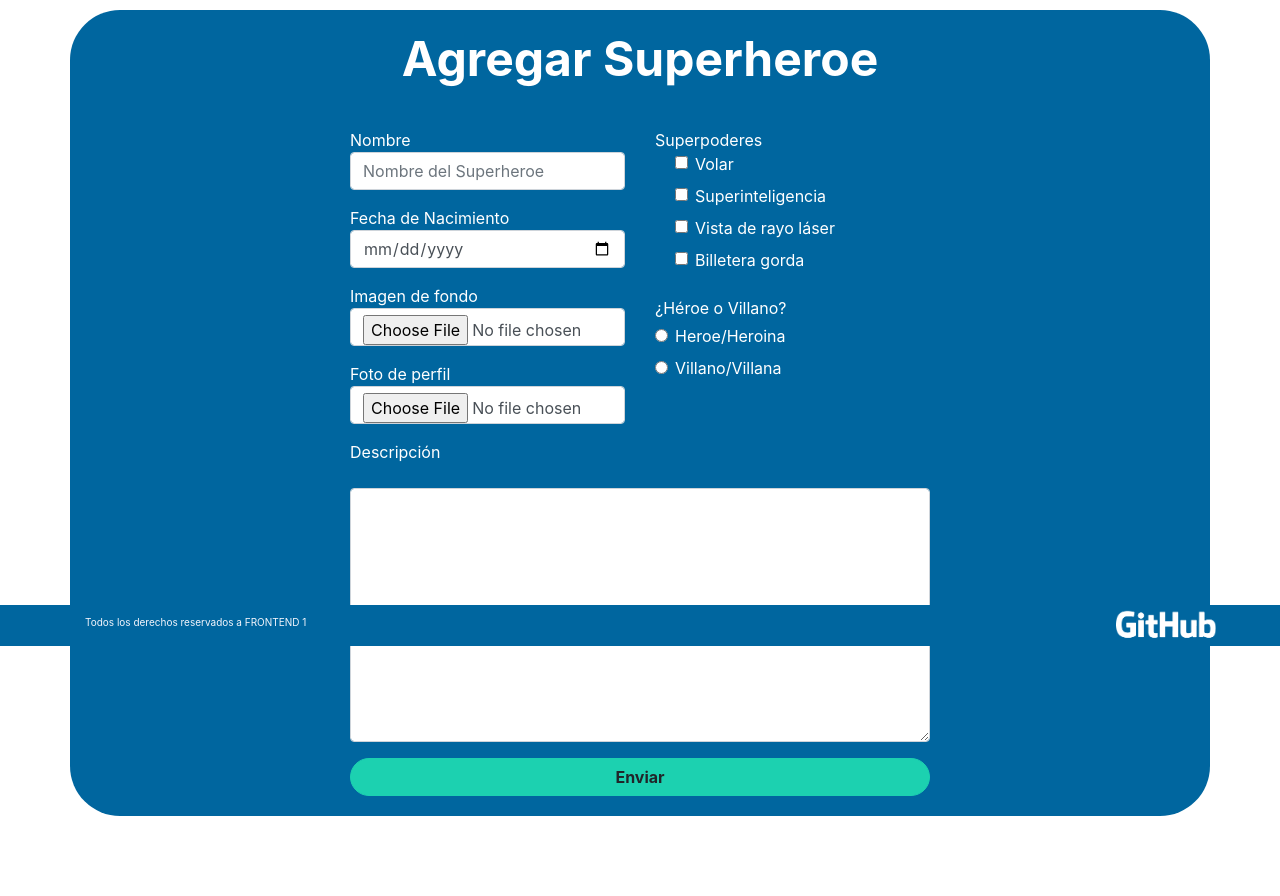
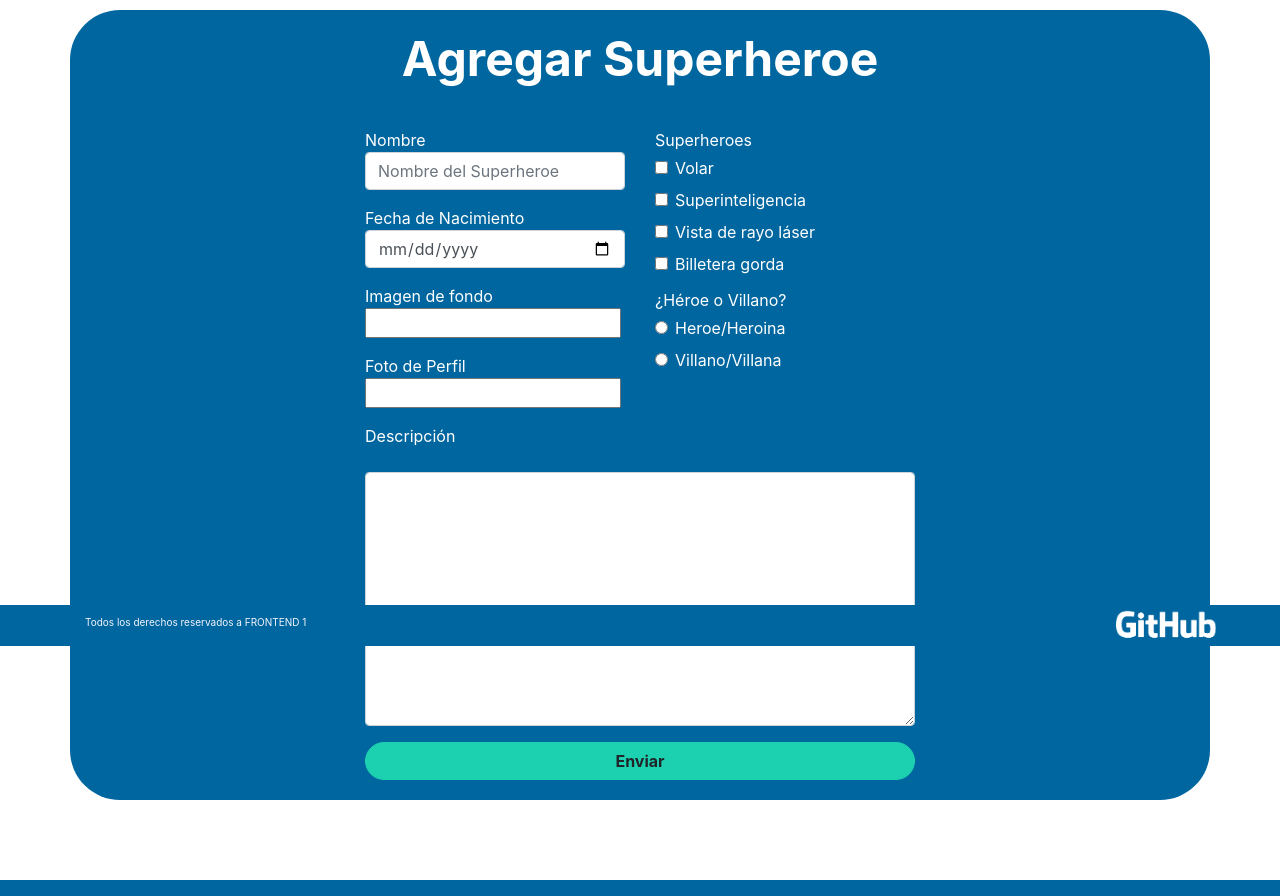
Before and after one commit to zoesobol/superheroes, a Django app: page /agregar_superheroe/ in a window 1280 px wide. Shown: the part 154-1050 px from the top of the page. Run offline with Django 3.2, Linux system fonts and the light colour scheme; parts of the project's set-up code (start-up, migrations or seed data) failed here and were passed over; some libraries are stand-ins or nearby versions.

Commit message:
second commit hope this works

```diff
--- a/main/forms.py
+++ b/main/forms.py
@@ -5,6 +5,7 @@
 from bootstrap_datepicker_plus import DatePickerInput
 from django.forms.widgets import DateInput
 from ckeditor.fields import RichTextField
+from s3upload.widgets import S3UploadWidget
 
 class FormularioRegistro(UserCreationForm):
     email = forms.EmailField(widget=forms.EmailInput(attrs={'class': 'login-form form-control', 'placeholder': 'Email'}))
@@ -39,17 +40,28 @@
 
 
 
+superpower_choices = (
+    ('Volar', 'Volar'),
+    ('Superinteligencia', 'Superinteligencia'),
+    ('Vista de rayo láser', 'Vista de rayo láser'),
+    ('Billetera gorda', 'Billetera gorda'),
+)
+
+
 class SuperheroeForm(forms.ModelForm):
+
+
+
     name = forms.CharField(label="Nombre", widget=forms.TextInput(attrs={'class': 'form-control', 'placeholder': 'Nombre del Superheroe'}))
-    header_image = forms.ImageField(label="Imagen de fondo", widget=forms.FileInput(attrs={'class': 'form-control'}))
-    profile_image = forms.ImageField(label="Foto de perfil", widget=forms.FileInput(attrs={'class': 'form-control'}))
+    header_image = forms.URLField(label="Imagen de fondo", widget=S3UploadWidget(dest='example_destination'))
+    profile_image = forms.URLField(label="Foto de Perfil", widget=S3UploadWidget(dest='example_destination'))
+    superpower = forms.MultipleChoiceField(required=False, choices=superpower_choices, label='Superheroes', widget=forms.CheckboxSelectMultiple(attrs={'class': 'form-check-input', 'type':'checkbox'}))
 
     class Meta:
         model = models.Superheroe
         fields= '__all__'
         widgets = {
-            'superpower': forms.CheckboxSelectMultiple(attrs={'empty_label':'None',' class': 'form-check-input', 'type':'checkbox'}),
-            'heroe_villano': forms.RadioSelect(attrs={'empty_label':'None','class': 'form-check-input', 'type':'radio'}),
+            'heroe_villano': forms.RadioSelect(attrs={'class': 'form-check-input', 'type':'radio'}),
             'date': DateInput(attrs={'type': 'date', 'class': 'form-control'}),
     }
 
@@ -59,5 +71,5 @@
         self.fields['description'].widget.attrs['class'] = 'form-control'
         self.fields['description'].label = 'Descripción'
         self.fields['date'].label = 'Fecha de Nacimiento'
-        self.fields['superpower'].label = 'Superpoderes'
         self.fields['heroe_villano'].label = '¿Héroe o Villano?'
+        #self.fields['superpower'] = forms.MultipleChoiceField(choices=superpower_choices, label='Superpoderes', widget=forms.CheckboxSelectMultiple(attrs={'class': 'form-check-input', 'type':'checkbox'}))
--- a/main/models.py
+++ b/main/models.py
@@ -2,6 +2,7 @@
 from django.urls import reverse
 from datetime import datetime, date
 from ckeditor.fields import RichTextField
+from s3upload.fields import S3UploadField
 
 # Create your models here.
 superpower_choices = (
@@ -20,9 +21,9 @@
 
 class Superheroe(models.Model):
     name = models.CharField(max_length=255)
-    header_image = models.ImageField(null=True, blank=True, upload_to="images/")
-    profile_image = models.ImageField(null=True, blank=True, upload_to="images/")
-    superpower = models.CharField(choices=superpower_choices, max_length=19, null=False, blank=False, default=None)
+    header_image = S3UploadField(dest='example_destination')
+    profile_image = S3UploadField(dest='example_destination')
+    superpower = models.CharField(choices=superpower_choices, max_length=19, null=True, blank=True, default=None)
     heroe_villano = models.CharField(choices=hero_choices, max_length=15, null=False, blank=False, default=None)
     description = RichTextField(blank=True, null=True)
     date = models.DateField()
--- a/main/templates/agregar_superheroe.html
+++ b/main/templates/agregar_superheroe.html
@@ -40,6 +40,7 @@
                             {{ form.superpower }}
                             {{ form.superpower.errors }}
                         </div>
+                        <br><br><br><br><br>
                         <div class="form-group">
                             {{ form.heroe_villano.label }}
                             {{ form.heroe_villano }}
--- a/main/templates/home.html
+++ b/main/templates/home.html
@@ -11,8 +11,8 @@
 <div class="row justify-content-center align-items-center principal">
     {% for superheroe in object_list %}
         <div class="card" style="width: 18rem;">
-            <img class="card-img-top" src="{{ superheroe.header_image.url }}">
-            <img class="perfil" src="{{ superheroe.profile_image.url }}">
+            <img class="card-img-top" src="{{ superheroe.header_image }}">
+            <img class="perfil" src="{{ superheroe.profile_image }}">
             <div class="card-body">
                 <h2 class="nombre">{{ superheroe.name }}</h2>
                 <p class="card-text">{{ superheroe.description|safe }}</p>
--- a/requirements.txt
+++ b/requirements.txt
@@ -7,6 +7,7 @@
 django-ckeditor==6.0.0
 django-heroku==0.3.1
 django-js-asset==1.2.2
+django-s3-upload==0.3.1
 django-storages==1.11.1
 gunicorn==20.1.0
 jmespath==0.10.0
--- a/superheroes/urls.py
+++ b/superheroes/urls.py
@@ -20,4 +20,5 @@
     path('admin/', admin.site.urls),
     path('', include('main.urls')),
     path('', include('django.contrib.auth.urls')),
+    path('s3upload/', include('s3upload.urls')),
 ]
```
Also changed, not shown: superheroes/settings.py (+12 -1 lines), main/migrations/0004_auto_20210424_1432.py (added), main/migrations/0005_auto_20210424_1450.py (added).
